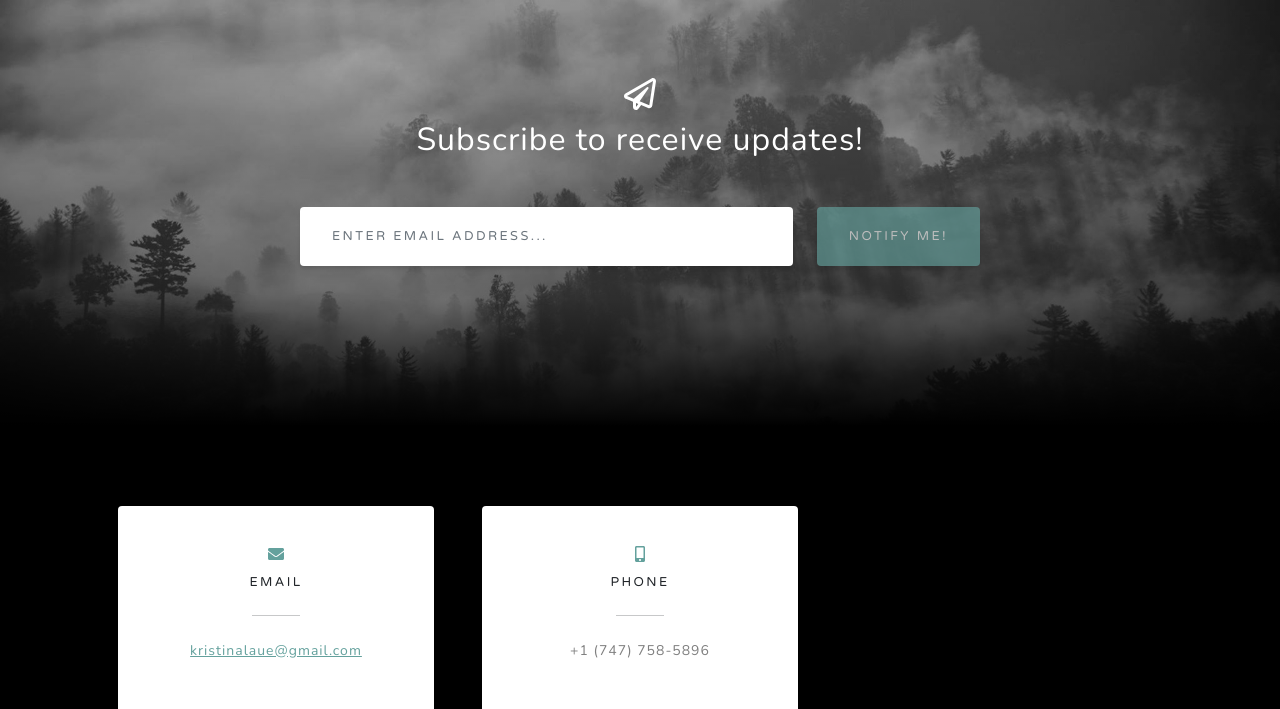
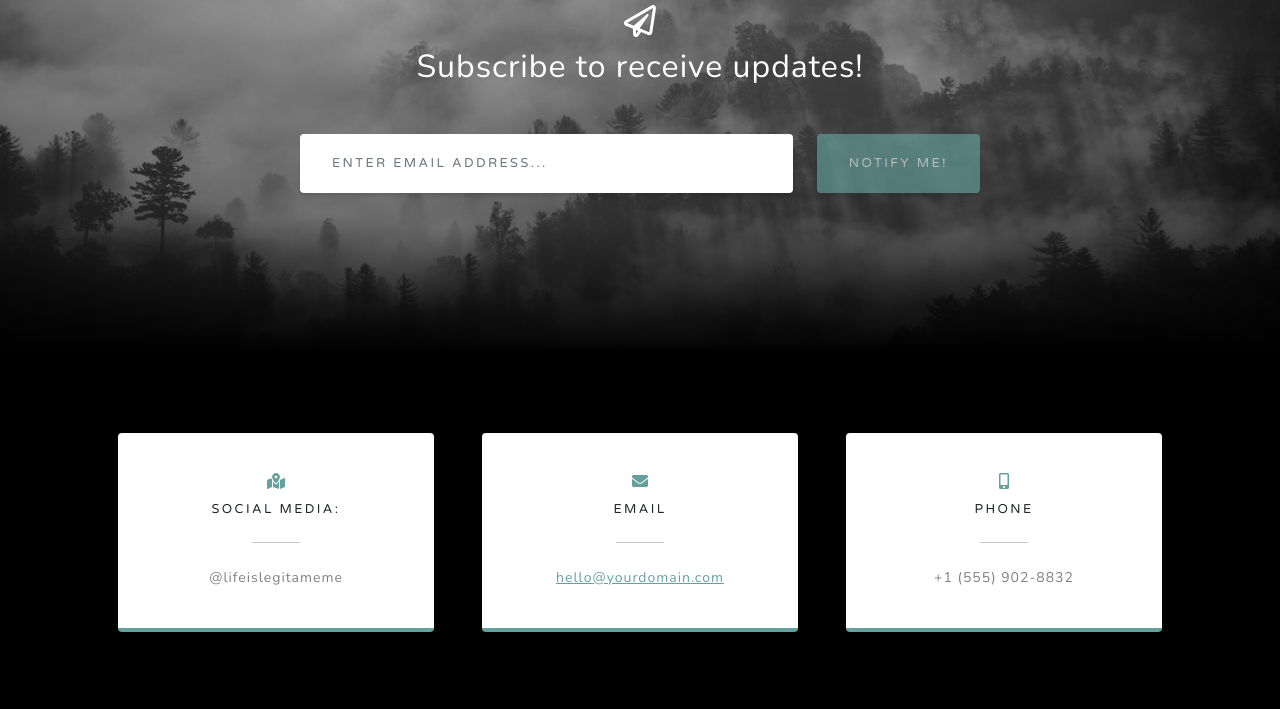
Before and after one commit to klaue1/bwd, a plain HTML site: page index.html in a window 1280 px wide. Shown: the part 3380-4089 px from the top of the page. Drawn offline with nearby package versions, Linux system fonts and the light colour scheme.

Commit message:
formatting correct now

```diff
--- a/index.html
+++ b/index.html
@@ -74,7 +74,7 @@
                 </div>
                 <!-- Project One Row-->
                 <div class="row gx-0 mb-5 mb-lg-0 justify-content-center">
-                    <div class="col-lg-6"><img class="img-fluid" src="assets/img/demo-image-01.jpg" alt="..." /></div>
+                    <div class="col-lg-6"><img class="img-fluid" src="assets/img/black_widow_mom.jpeg" alt="..." /></div>
                     <div class="col-lg-6">
                         <div class="bg-black text-center h-100 project">
                             <div class="d-flex h-100">
@@ -164,17 +164,27 @@
                 </div>
             </div>
         </section>
-        <!-- Contact-->
+         <!-- Contact-->
         <section class="contact-section bg-black">
             <div class="container px-4 px-lg-5">
                 <div class="row gx-4 gx-lg-5">
-                    <div class="col-md-4 mb-2 mb-md-0">
+                    <div class="col-md-4 mb-3 mb-md-0">
+                        <div class="card py-4 h-100">
+                            <div class="card-body text-center">
+                                <i class="fas fa-map-marked-alt text-primary mb-2"></i>
+                                <h4 class="text-uppercase m-0">Social Media: </h4>
+                                <hr class="my-4 mx-auto" />
+                                <div class="small text-black-50">@lifeislegitameme</div>
+                            </div>
+                        </div>
+                    </div>
+                    <div class="col-md-4 mb-3 mb-md-0">
                         <div class="card py-4 h-100">
                             <div class="card-body text-center">
                                 <i class="fas fa-envelope text-primary mb-2"></i>
                                 <h4 class="text-uppercase m-0">Email</h4>
                                 <hr class="my-4 mx-auto" />
-                                <div class="small text-black-50"><a href="#!">kristinalaue@gmail.com</a></div>
+                                <div class="small text-black-50"><a href="#!">hello@yourdomain.com</a></div>
                             </div>
                         </div>
                     </div>
@@ -184,7 +194,8 @@
                                 <i class="fas fa-mobile-alt text-primary mb-2"></i>
                                 <h4 class="text-uppercase m-0">Phone</h4>
                                 <hr class="my-4 mx-auto" />
-                                <div class="small text-black-50">+1 (747) 758-5896
+                                <div class="small text-black-50">+1 (555) 902-8832</div>
+                            </div>
                         </div>
                     </div>
                 </div>
```
Also changed, not shown: 1 other file.
